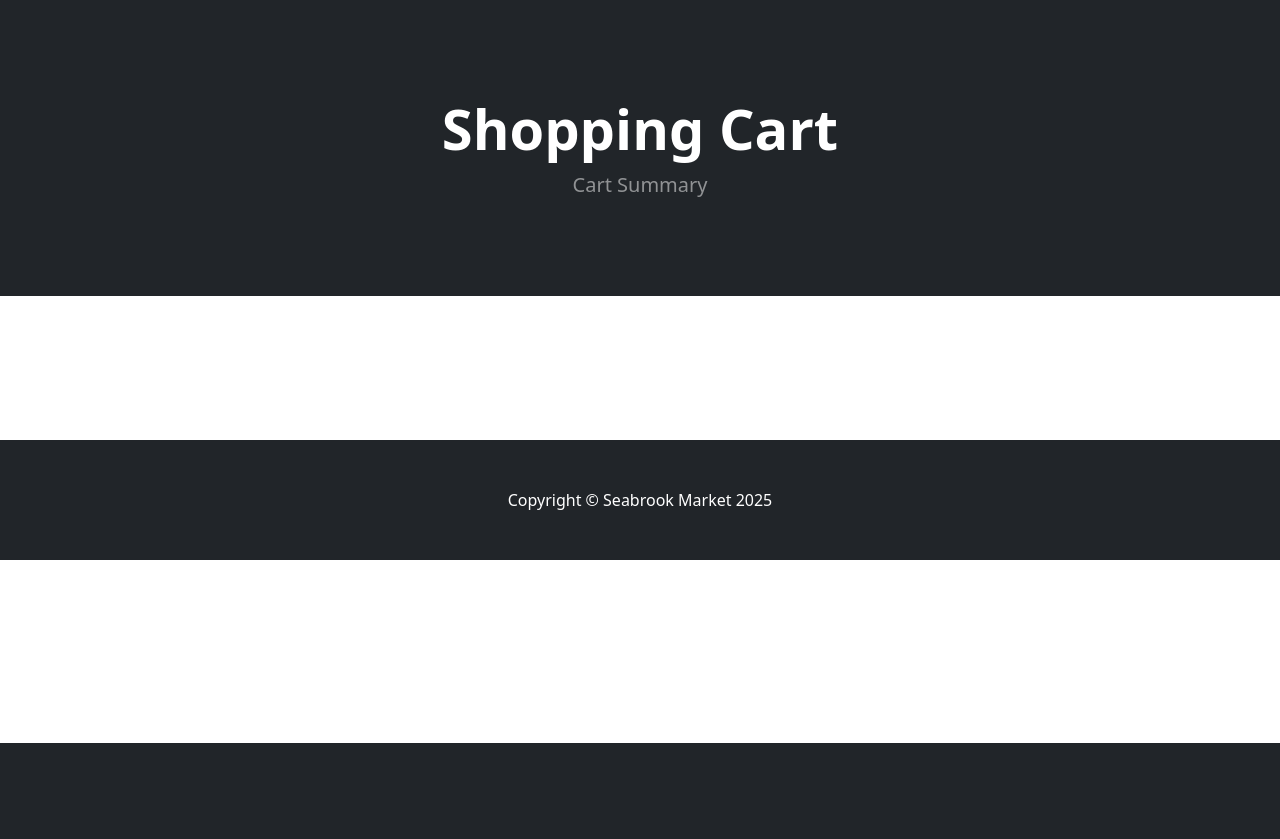
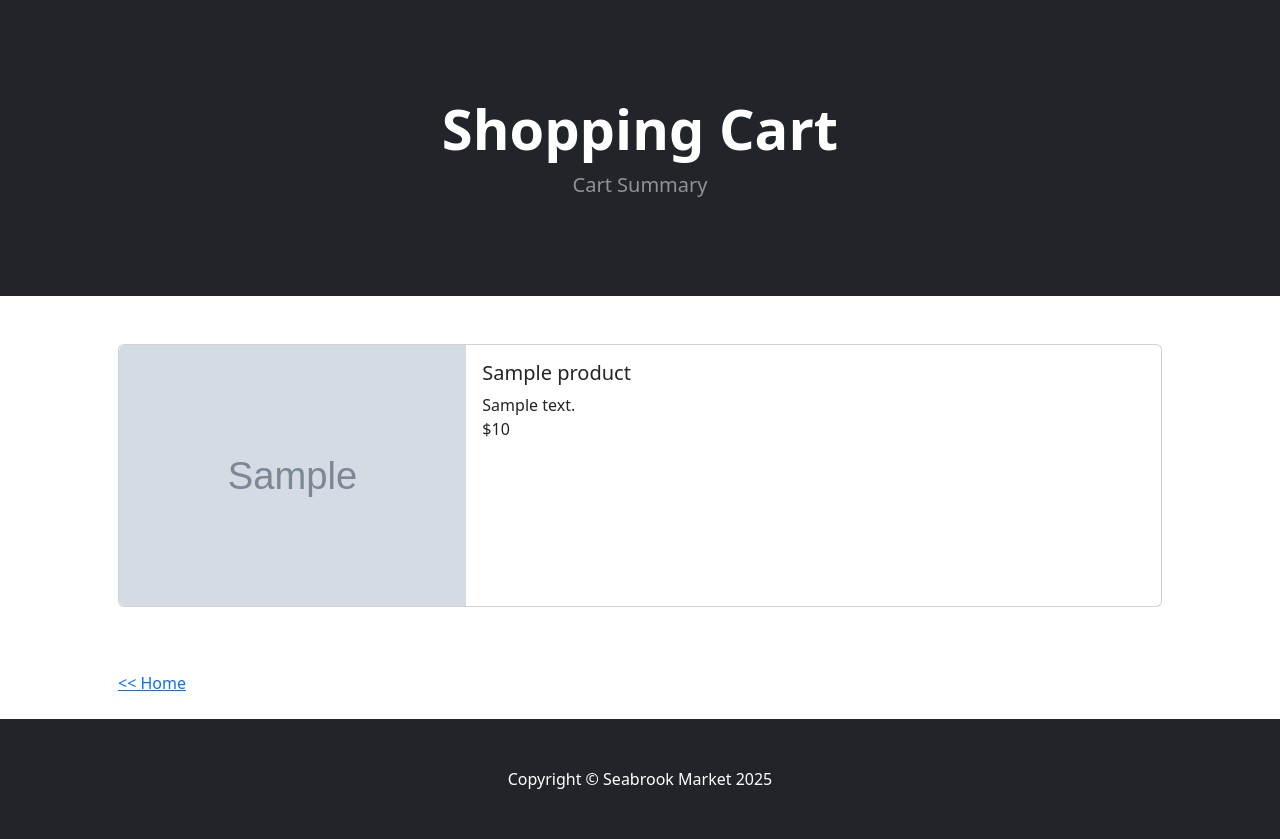
Before and after one commit to MinChoi/django-ecom, a Django app: template ecom/cart/templates/cart_summary.html in a window 1280 px wide. Shown: the part 57-896 px from the top of the page. Before the commit the page ends 800 px from the top, so only its background shows below. Run offline with Django 5.2, Linux system fonts and the light colour scheme; the template is opened without the code that fills it: most values are stand-ins (such as "Sample title", 1, 10 or a date in 2020); grey boxes marked "Sample" are stand-in pictures; some libraries are stand-ins or nearby versions.

Commit message:
view products in cart

```diff
--- a/ecom/cart/cart.py
+++ b/ecom/cart/cart.py
@@ -1,3 +1,6 @@
+from store.models import Product
+
+
 class Cart():
     def __init__(self, request):
 
@@ -24,3 +27,12 @@ class Cart():
 
     def __len__(self):
         return len(self.cart)
+
+
+    def get_prods(self):
+        # get ids from cart
+        product_ids = self.cart.keys()
+
+        products = Product.objects.filter(id__in=product_ids)
+
+        return products
--- a/ecom/cart/templates/cart_summary.html
+++ b/ecom/cart/templates/cart_summary.html
@@ -12,12 +12,39 @@
             </div>
         </header>
         <!-- Section-->
-        <section class="py-5">
-            <div class="container px-4 px-lg-5 mt-5">
-                <div class="row gx-4 gx-lg-5 row-cols-2 row-cols-md-3 row-cols-xl-4 justify-content-center">
+        <div class="container px-4 px-lg-5 mt-5">
 
-                </div>
-            </div>
-        </section>
+            {% if cart_products is None %}
+                <h3>There is nothing in cart</h3>
+            {% else %}
+                {% for product in cart_products %}
+                    <div class="card mb-3">
+                      <div class="row g-0">
+                        <div class="col-md-4">
+                          <img src="{{ product.image.url }}" class="img-fluid rounded-start" alt="...">
+                        </div>
+                        <div class="col-md-8">
+                          <div class="card-body">
+                            <h5 class="card-title">{{ product.name }}</h5>
+                            <p class="card-text">{{ product.description }}</p>
 
+                            {% if product.is_sale %}
+                                <strike>${{ product.price }}</strike>
+                                ${{ product.sale_price }}
+                            {% else %}
+                                ${{ product.price }}
+                            {% endif %}
+
+
+                          </div>
+                        </div>
+                      </div>
+                    </div>
+
+                {% endfor %}
+            {% endif %}
+            <br><br>
+            <a href="{% url 'home' %}"><< Home</a>
+            <br><br>
+       </div>
 {% endblock contents %}
--- a/ecom/cart/views.py
+++ b/ecom/cart/views.py
@@ -4,7 +4,11 @@ from store.models import Product
 from django.http import JsonResponse
 
 def cart_summary(request):
-    return render(request, 'cart_summary.html', {})
+
+    cart = Cart(request)
+    cart_products = cart.get_prods()
+
+    return render(request, 'cart_summary.html', {'cart_products':cart_products})
 
 
 def cart_add(request):
--- a/ecom/store/templates/product.html
+++ b/ecom/store/templates/product.html
@@ -13,7 +13,6 @@
 
         <div class="container mt-5 mb-5">
             <div class="row">
-
                 <div class="card mb-3">
                   <div class="row g-0">
                     <div class="col-md-4">
@@ -39,7 +38,6 @@
                       </div>
                     </div>
                   </div>
-
                 </div>
             </div>
         </div>
```
Also changed, not shown: ecom/db.sqlite3. Lines whose indentation alone changed are shown as unchanged.
